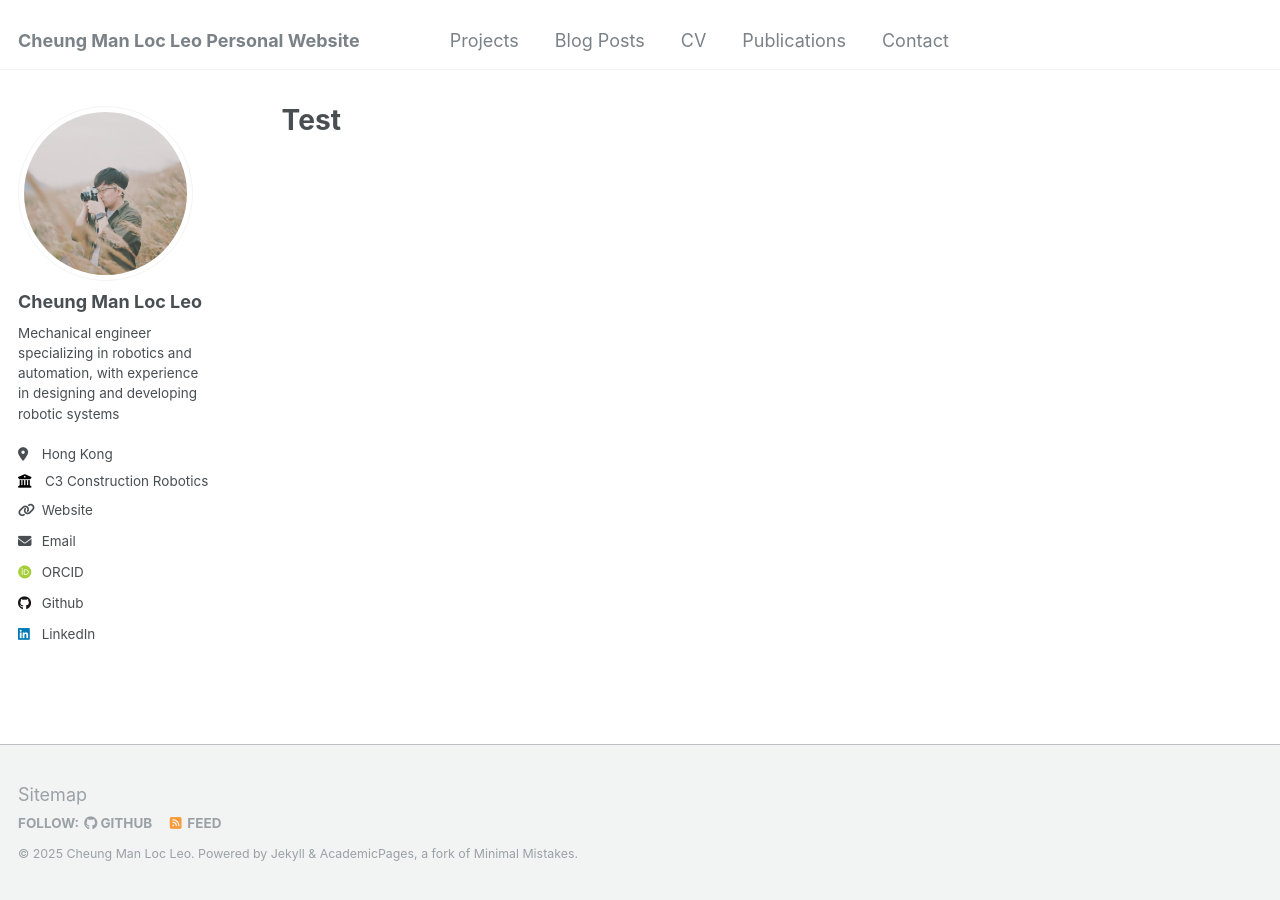
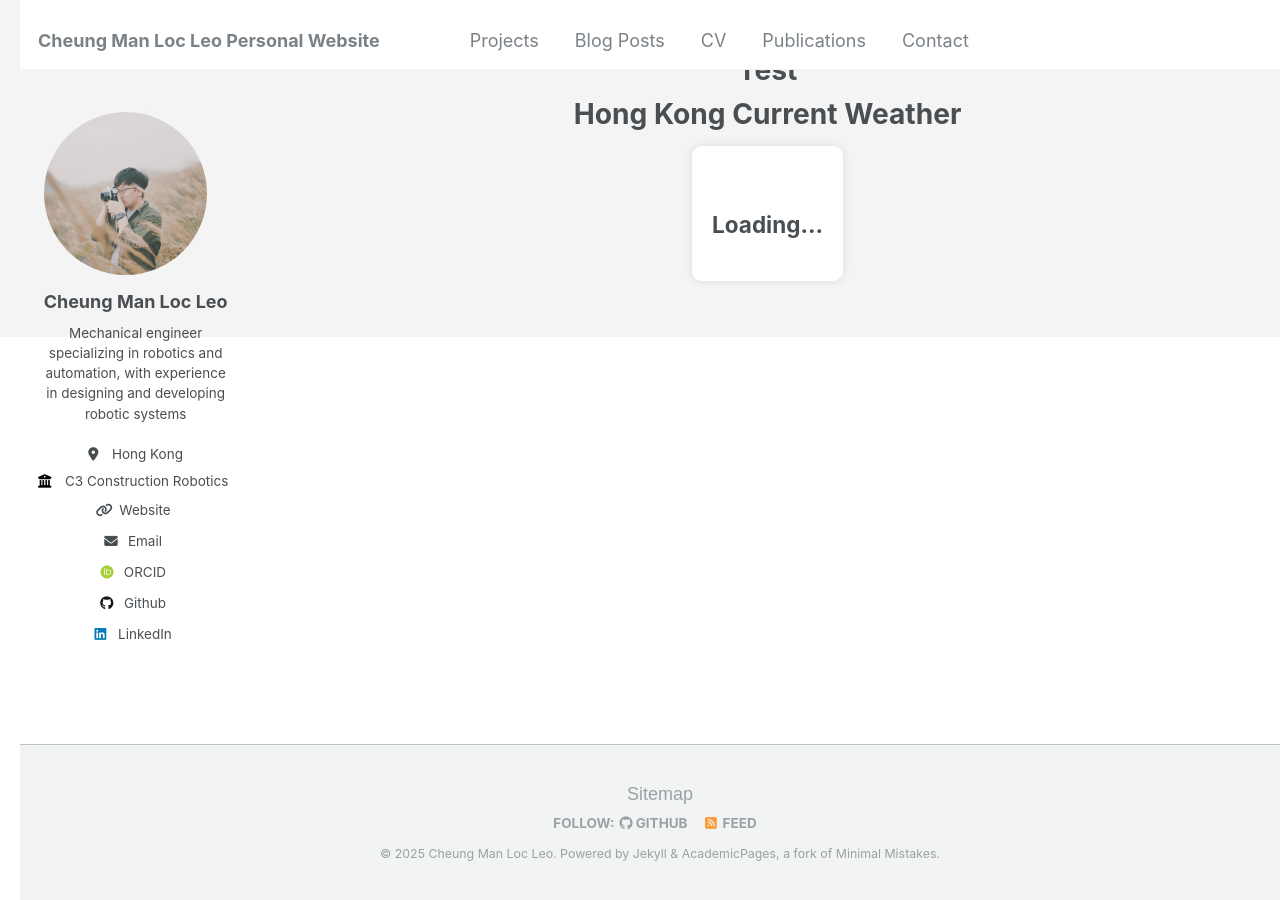
Before and after one commit to LeoCheung0804/leocheung0804.github.io, a Jekyll site: the page built from _pages/test.html, in a window 1280 px wide. Built offline with Jekyll 4.4.1, drawn with Linux system fonts in a browser that asks for light colours; some web fonts are replaced.

Commit message:
modified:   _pages/test.html

```diff
--- a/_pages/test.html
+++ b/_pages/test.html
@@ -6,3 +6,62 @@ author_profile: true
 ---
 
 {% include base_path %}
+<!DOCTYPE html>
+<html lang="en">
+<head>
+    <meta charset="UTF-8">
+    <meta name="viewport" content="width=device-width, initial-scale=1.0">
+    <title>Hong Kong Weather</title>
+    <style>
+        body {
+            font-family: Arial, sans-serif;
+            text-align: center;
+            background-color: #f4f4f4;
+            padding: 20px;
+        }
+        .weather-box {
+            background: white;
+            padding: 20px;
+            border-radius: 10px;
+            display: inline-block;
+            box-shadow: 0px 0px 10px rgba(0, 0, 0, 0.1);
+        }
+    </style>
+</head>
+<body>
+
+    <h1>Hong Kong Current Weather</h1>
+    <div class="weather-box">
+        <h2 id="temperature">Loading...</h2>
+        <p id="humidity"></p>
+        <p id="rainfall"></p>
+    </div>
+
+    <script>
+        async function fetchWeather() {
+            const url = "https://data.weather.gov.hk/weatherAPI/opendata/weather.php?dataType=rhrread&lang=en";
+
+            try {
+                const response = await fetch(url);
+                const data = await response.json();
+
+                // Extract temperature from the first location (Hong Kong Observatory)
+                const temp = data.temperature.data.find(loc => loc.place === "Hong Kong Observatory").value;
+                const humidity = data.humidity.data[0].value;
+                const rainfall = data.rainfall.data[0]?.max || "No rain";
+
+                document.getElementById("temperature").innerText = `🌡 Temperature: ${temp}°C`;
+                document.getElementById("humidity").innerText = `💧 Humidity: ${humidity}%`;
+                document.getElementById("rainfall").innerText = `🌧 Rainfall: ${rainfall} mm`;
+            } catch (error) {
+                console.error("Failed to fetch weather data:", error);
+                document.getElementById("temperature").innerText = "Failed to load data";
+            }
+        }
+
+        fetchWeather();
+        setInterval(fetchWeather, 60000); // Refresh every 60 seconds
+    </script>
+
+</body>
+</html>
```
